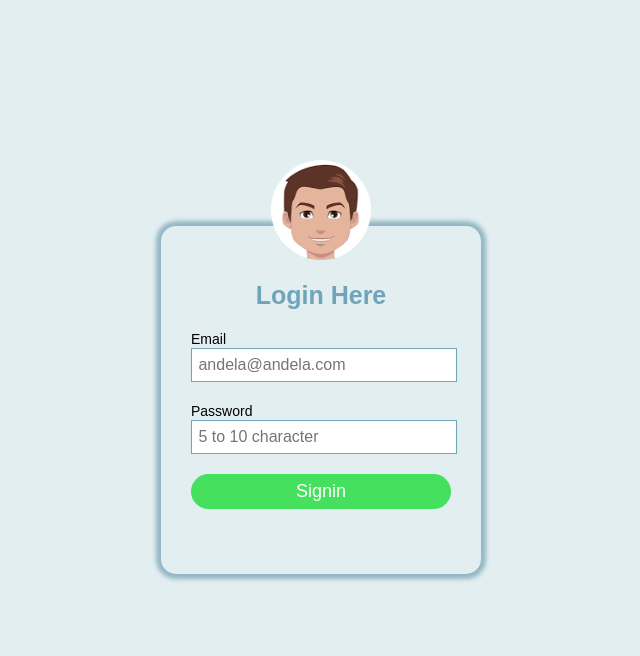
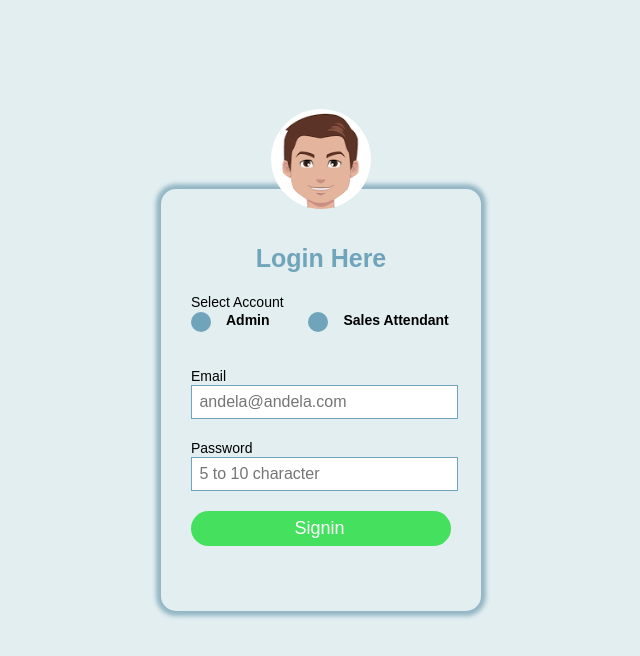
Before and after one commit to Ola-Yusuf/Store-Manager, a plain HTML site: page UI/index.html in a window 1280 px wide. Shown: the whole page, without its empty margins (319-959 px from the left). Drawn offline with Linux system fonts and the light colour scheme.

Commit message:
add account selection option to login form

```diff
--- a/UI/css/style.css
+++ b/UI/css/style.css
@@ -72,6 +72,7 @@ h1{
 input{
     width: 100%;
     height: 30px;
+    padding-left: 3px;
     font-size: 16px;
     border: rgb(112, 164, 187) solid 0.5px;
     background: #fff;
@@ -109,3 +110,67 @@ input.invalid {
     background:  rgb(134, 216, 147);
     color: #000;
 }
+
+/* The account radio button */
+.account-type {
+    display: inline;
+    position: relative;
+    padding-left: 35px;
+    padding-right: 35px;
+    cursor: pointer;
+    font-size: 22px;
+    -webkit-user-select: none;
+    -moz-user-select: none;
+    -ms-user-select: none;
+    user-select: none;
+}
+
+/* Hide the browser's default radio button */
+.account-type input {
+    position: absolute;
+    opacity: 0;
+    cursor: pointer;
+}
+
+/* Create a custom radio button */
+.checkmark {
+    position: absolute;
+    top: 0;
+    left: 0;
+    height: 20px;
+    width: 20px;
+    background-color: rgb(112, 164, 187);
+    border-radius: 50%;
+}
+
+/* On mouse-over, add a grey background color */
+.account-type:hover input ~ .checkmark {
+    background-color: rgba(123, 211, 233, 0.781);
+}
+
+/* When the radio button is checked, add a blue background */
+.account-type input:checked ~ .checkmark {
+    background-color: #2196F3;
+}
+
+/* Create the indicator (the dot/circle - hidden when not checked) */
+.checkmark:after {
+    content: "";
+    position: absolute;
+    display: none;
+}
+
+/* Show the indicator (dot/circle) when checked */
+.account-type input:checked ~ .checkmark:after {
+    display: block;
+}
+
+/* Style the indicator (dot/circle) */
+.account-type .checkmark:after {
+ 	top: 6px;
+	left: 6px;
+	width: 8px;
+	height: 8px;
+	border-radius: 50%;
+	background: white;
+}
--- a/UI/index.html
+++ b/UI/index.html
@@ -18,6 +18,17 @@
             <!-- signin form -->
             <form action="#" name="signin_form" id="signin_form" onsubmit="return validateLoginForm();">
                 <div class="form-group">
+                    <label for="account">Select Account</label><br>
+                    <label class="account-type"><b>Admin</b>
+                      <input type="radio" name="account" value="Admin" required>
+                      <span class="checkmark"></span>
+                    </label>
+                    <label class="account-type"><b>Sales Attendant</b>
+                      <input type="radio" name="account" value="Sales Attendant">
+                      <span class="checkmark"></span>
+                    </label>
+                </div>
+                <div class="form-group">
                     <label for="email" >Email</label><span class="error" id="emailError">Email must have @ and . charater</span>
                     <input type="email" name="email" id="email" required placeholder=" andela@andela.com">
                 </div>
```
